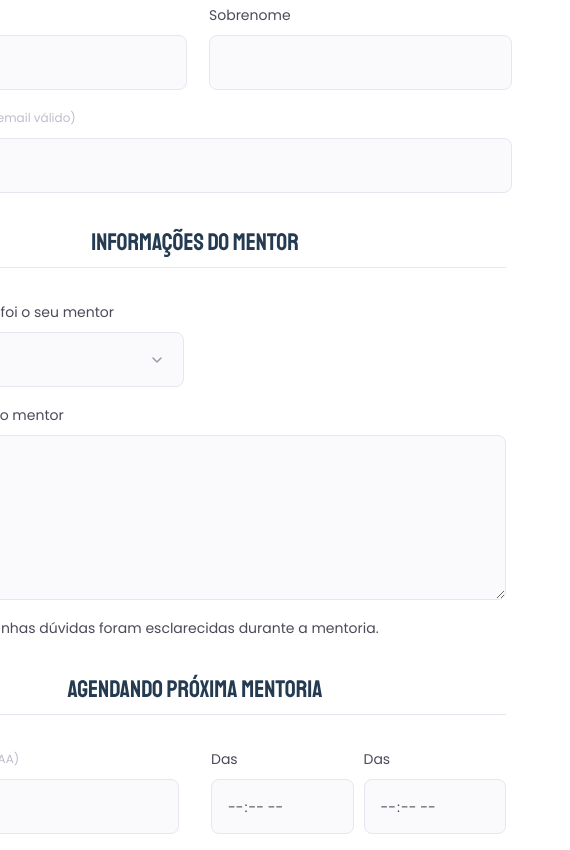
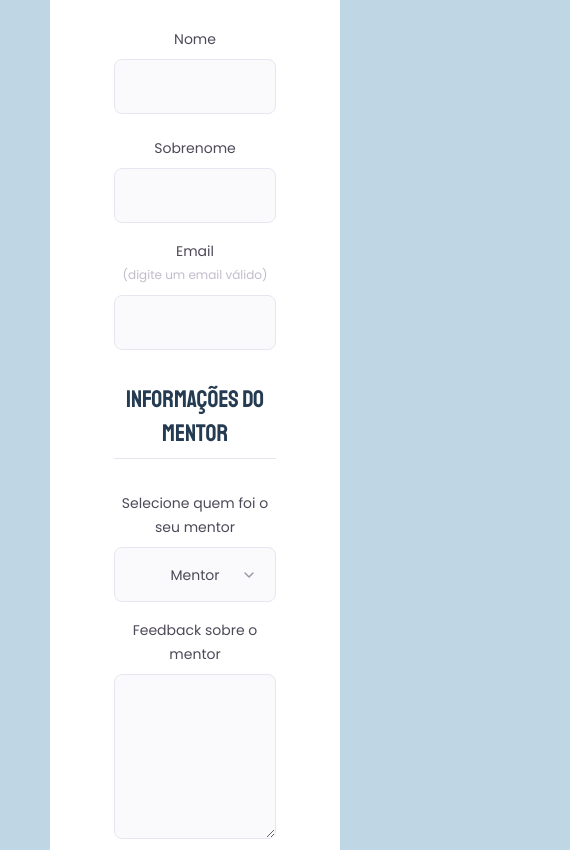
Before and after one commit to kauankarvalho/Formulario-Avancado, a website: page index.html in a window 390 px wide. Shown: the part 494-1344 px from the top of the page, 570 px wide, since content can reach past the window. Drawn offline with Linux system fonts and the light colour scheme.

Commit message:
feat: add input validation, button hover, and responsiveness

```diff
--- a/index.html
+++ b/index.html
@@ -16,7 +16,7 @@
   </head>
 
   <body
-    class="h-screen bg-[#BFD7E4] before:absolute before:left-0 before:top-0 before:-z-10 before:h-[46.5rem] before:w-[100%] before:bg-[#293241]"
+    class="h-[100%] bg-[#BFD7E4] px-[5rem] before:absolute before:left-0 before:top-0 before:-z-10 before:h-[46.5rem] before:w-[100%] before:bg-[#293241]"
   >
     <header class="flex flex-col items-center pb-[3.2rem] pt-[10.7rem]">
       <h1 class="font-staatliches text-[3.6rem]/[4.5rem] text-white">avalie a sua mentoria</h1>
@@ -32,45 +32,57 @@
     </header>
 
     <main class="flex flex-col items-center">
-      <div class="flex w-[75rem] justify-center rounded-t-[2rem] bg-[#F67669] py-[5rem]">
+      <div class="flex w-[100%] max-w-[75rem] justify-center rounded-t-[2rem] bg-[#F67669] py-[5rem]">
         <h1 class="font-staatliches text-[2.4rem]/[3.4rem] text-white">Informações Pessoais</h1>
       </div>
 
-      <form class="flex w-[75rem] flex-col gap-[3.2rem] rounded-b-[2rem] bg-white px-[6.4rem] pb-[6.4rem] pt-[3.2rem]">
+      <form
+        class="mb-[5rem] flex w-[100%] max-w-[75rem] flex-col gap-[3.2rem] rounded-b-[2rem] bg-white px-[6.4rem] pb-[6.4rem] pt-[3.2rem]"
+      >
         <fieldset class="flex flex-col gap-[1.6rem]">
           <legend class="hidden">Informações Pessoais</legend>
 
-          <div id="name-wrapper" class="flex gap-[2.2rem]">
+          <div id="name-wrapper" class="flex gap-[2.2rem] max-[500px]:flex-col">
             <div id="fist-name-wrapper" class="flex w-[100%] flex-col gap-[0.8rem]">
-              <label for="first-name" class="font-poppins text-[1.4rem]/[2.4rem] text-[#4E4958]">Nome</label>
+              <label for="first-name" class="font-poppins text-[1.4rem]/[2.4rem] text-[#4E4958] max-[570px]:text-center"
+                >Nome</label
+              >
               <input
-                class="h-[5.5rem] rounded-[0.8rem] border-[0.1rem] border-[#E6E6F0] bg-[#FAFAFC] px-[1.5rem] font-poppins text-[1.4rem]/[2.4rem] text-[#4E4958] outline-none focus:border-[0.2rem] focus:border-[#4E4958]"
+                class="h-[5.5rem] w-[100%] rounded-[0.8rem] border-[0.1rem] border-[#E6E6F0] bg-[#FAFAFC] px-[1.5rem] font-poppins text-[1.4rem]/[2.4rem] text-[#4E4958] outline-none focus:border-[0.2rem] focus:border-[#4E4958] max-[570px]:text-center"
                 type="text"
                 id="first-name"
                 name="first-name"
+                required
               />
             </div>
 
             <div id="last-name-wrapper" class="flex w-[100%] flex-col gap-[0.8rem]">
-              <label for="last-name" class="font-poppins text-[1.4rem]/[2.4rem] text-[#4E4958]">Sobrenome</label>
+              <label for="last-name" class="font-poppins text-[1.4rem]/[2.4rem] text-[#4E4958] max-[570px]:text-center"
+                >Sobrenome</label
+              >
               <input
-                class="h-[5.5rem] rounded-[0.8rem] border-[0.1rem] border-[#E6E6F0] bg-[#FAFAFC] px-[1.5rem] font-poppins text-[1.4rem]/[2.4rem] text-[#4E4958] outline-none focus:border-[0.2rem] focus:border-[#4E4958]"
+                class="h-[5.5rem] w-[100%] rounded-[0.8rem] border-[0.1rem] border-[#E6E6F0] bg-[#FAFAFC] px-[1.5rem] font-poppins text-[1.4rem]/[2.4rem] text-[#4E4958] outline-none focus:border-[0.2rem] focus:border-[#4E4958] max-[570px]:text-center"
                 type="text"
                 id="last-name"
                 name="last-name"
+                required
               />
             </div>
           </div>
 
           <div id="email-wrapper" class="flex w-[100%] flex-col gap-[0.8rem]">
-            <label for="email" class="flex gap-[0.9rem] font-poppins text-[1.4rem]/[2.4rem] text-[#4E4958]">
+            <label
+              for="email"
+              class="flex gap-[0.9rem] font-poppins text-[1.4rem]/[2.4rem] text-[#4E4958] max-[570px]:flex-col max-[570px]:items-center max-[570px]:gap-[0rem]"
+            >
               Email<span class="font-poppins text-[1.2rem] text-[#C1BCCC]">(digite um email válido)</span>
             </label>
             <input
-              class="h-[5.5rem] rounded-[0.8rem] border-[0.1rem] border-[#E6E6F0] bg-[#FAFAFC] px-[1.5rem] font-poppins text-[1.4rem]/[2.4rem] text-[#4E4958] outline-none focus:border-[0.2rem] focus:border-[#4E4958]"
+              class="h-[5.5rem] w-[100%] rounded-[0.8rem] border-[0.1rem] border-[#E6E6F0] bg-[#FAFAFC] px-[1.5rem] font-poppins text-[1.4rem]/[2.4rem] text-[#4E4958] outline-none focus:border-[0.2rem] focus:border-[#4E4958] max-[570px]:text-center"
               type="email"
               id="email"
               name="email"
+              required
             />
           </div>
         </fieldset>
@@ -83,13 +95,14 @@
           </legend>
 
           <div id="mentor-wrapper" class="mt-[3.2rem] flex w-[100%] flex-col gap-[0.8rem]">
-            <label for="mentor" class="font-poppins text-[1.4rem]/[2.4rem] text-[#4E4958]">
+            <label for="mentor" class="font-poppins text-[1.4rem]/[2.4rem] text-[#4E4958] max-[570px]:text-center">
               Selecione quem foi o seu mentor
             </label>
             <select
-              class="h-[5.5rem] max-w-[30rem] cursor-pointer appearance-none rounded-[0.8rem] border-[0.1rem] border-[#E6E6F0] bg-[#FAFAFC] bg-[url(../src/assets/select.svg)] bg-[right_1.4rem_top_50%] bg-no-repeat px-[1.5rem] font-poppins text-[1.4rem]/[2.4rem] text-[#4E4958] outline-none focus:border-[0.2rem] focus:border-[#4E4958]"
+              class="h-[5.5rem] w-[100%] max-w-[30rem] cursor-pointer appearance-none rounded-[0.8rem] border-[0.1rem] border-[#E6E6F0] bg-[#FAFAFC] bg-[url(../src/assets/select.svg)] bg-[right_1.4rem_top_50%] bg-no-repeat px-[1.5rem] font-poppins text-[1.4rem]/[2.4rem] text-[#4E4958] outline-none focus:border-[0.2rem] focus:border-[#4E4958] max-[570px]:max-w-[100%] max-[570px]:text-center"
               name="mentor"
               id="mentor"
+              required
             >
               <option value="" disabled selected>Mentor</option>
               <option value="mayk-brito">Mayk Brito</option>
@@ -99,66 +112,75 @@
           </div>
 
           <div id="feedback-wrapper" class="flex w-[100%] flex-col gap-[0.8rem]">
-            <label for="feedback" class="font-poppins text-[1.4rem]/[2.4rem] text-[#4E4958]">
+            <label for="feedback" class="font-poppins text-[1.4rem]/[2.4rem] text-[#4E4958] max-[570px]:text-center">
               Feedback sobre o mentor
             </label>
             <textarea
               name="feedback"
               id="feedback"
-              class="h-[16.5rem] rounded-[0.8rem] border-[0.1rem] border-[#E6E6F0] bg-[#FAFAFC] p-[1.5rem] font-poppins text-[1.4rem]/[2.4rem] text-[#4E4958] outline-none focus:border-[0.2rem] focus:border-[#4E4958]"
+              class="h-[16.5rem] w-[100%] rounded-[0.8rem] border-[0.1rem] border-[#E6E6F0] bg-[#FAFAFC] p-[1.5rem] font-poppins text-[1.4rem]/[2.4rem] text-[#4E4958] outline-none focus:border-[0.2rem] focus:border-[#4E4958]"
+              required
             ></textarea>
           </div>
 
-          <div id="checkbox-wrapper" class="flex gap-[0.8rem]">
+          <div id="checkbox-wrapper" class="flex items-center gap-[0.8rem] max-[500px]:flex-col">
             <input
-              class="h-[2.4rem] w-[2.4rem] cursor-pointer appearance-none rounded-[0.8rem] border-[0.1rem] border-[#E6E6F0] bg-[#FAFAFC] checked:bg-[url(../src/assets/check.svg)] checked:bg-center checked:bg-no-repeat"
+              class="h-[2.4rem] w-[2.4rem] min-w-[2.4rem] cursor-pointer appearance-none rounded-[0.8rem] border-[0.1rem] border-[#E6E6F0] bg-[#FAFAFC] checked:bg-[url(../src/assets/check.svg)] checked:bg-center checked:bg-no-repeat max-[500px]:order-2"
               type="checkbox"
               id="checkbox"
               name="checkbox"
             />
-            <label for="checkbox" class="font-poppins text-[1.4rem]/[2.4rem] text-[#4E4958]">
+            <label for="checkbox" class="font-poppins text-[1.4rem]/[2.4rem] text-[#4E4958] max-[500px]:text-center">
               Todas as minhas dúvidas foram esclarecidas durante a mentoria.
             </label>
           </div>
         </fieldset>
 
-        <fieldset class="flex gap-[3.2rem]">
+        <fieldset class="flex gap-[3.2rem] max-[570px]:flex-col">
           <legend
             class="w-[100%] border-b-[0.1rem] border-[#E6E6F0] pb-[0.8rem] text-center font-staatliches text-[2.4rem]/[3.4rem] text-[#253B51]"
           >
             Agendando próxima mentoria
           </legend>
 
-          <div id="date-wrapper" class="w-max-[29rem] mt-[3.2rem] flex w-[100%] flex-col gap-[0.8rem]">
-            <label for="date" class="flex gap-[0.9rem] font-poppins text-[1.4rem]/[2.4rem] text-[#4E4958]">
+          <div id="date-wrapper" class="mt-[3.2rem] flex w-[100%] flex-col gap-[0.8rem]">
+            <label
+              for="date"
+              class="flex gap-[0.9rem] font-poppins text-[1.4rem]/[2.4rem] text-[#4E4958] max-[570px]:flex-col max-[570px]:items-center max-[570px]:gap-[0rem]"
+            >
               Data<span class="font-poppins text-[1.2rem] text-[#C1BCCC]">(DD/MM/AAAA)</span>
             </label>
             <input
-              class="h-[5.5rem] cursor-text rounded-[0.8rem] border-[0.1rem] border-[#E6E6F0] bg-[#FAFAFC] px-[1.5rem] font-poppins text-[1.4rem]/[2.4rem] text-[#4E4958] outline-none focus:border-[0.2rem] focus:border-[#4E4958]"
+              class="h-[5.5rem] w-[100%] cursor-text rounded-[0.8rem] border-[0.1rem] border-[#E6E6F0] bg-[#FAFAFC] px-[1.5rem] font-poppins text-[1.4rem]/[2.4rem] text-[#4E4958] outline-none focus:border-[0.2rem] focus:border-[#4E4958] max-[570px]:text-center"
               type="date"
               id="date"
               name="date"
+              required
             />
           </div>
 
-          <div id="time-wrapper" class="mt-[3.2rem] flex w-[100%] gap-[1rem]">
-            <div id="time-start-wrapper" class="flex w-[100%] flex-col gap-[0.8rem]">
-              <label class="font-poppins text-[1.4rem]/[2.4rem] text-[#4E4958]" for=""> Das </label>
+          <div id="time-wrapper" class="mt-[3.2rem] flex w-[100%] gap-[1rem] max-[570px]:mt-[0px] max-[420px]:flex-col">
+            <div id="time-start-wrapper" class="flex w-[100%] flex-col gap-[0.8rem] max-[570px]:text-center">
+              <label class="font-poppins text-[1.4rem]/[2.4rem] text-[#4E4958]" for="time-start"> Das </label>
               <input
-                class="h-[5.5rem] cursor-text rounded-[0.8rem] border-[0.1rem] border-[#E6E6F0] bg-[#FAFAFC] px-[1.5rem] font-poppins text-[1.4rem]/[2.4rem] text-[#4E4958] outline-none focus:border-[0.2rem] focus:border-[#4E4958]"
+                class="h-[5.5rem] w-[100%] cursor-text rounded-[0.8rem] border-[0.1rem] border-[#E6E6F0] bg-[#FAFAFC] px-[1.5rem] font-poppins text-[1.4rem]/[2.4rem] text-[#4E4958] outline-none focus:border-[0.2rem] focus:border-[#4E4958] max-[570px]:text-center"
                 type="time"
                 id="time-start"
                 name="time-start"
+                required
               />
             </div>
 
             <div id="time-end-wrapper" class="flex w-[100%] flex-col gap-[0.8rem]">
-              <label class="font-poppins text-[1.4rem]/[2.4rem] text-[#4E4958]" for=""> Das </label>
+              <label class="font-poppins text-[1.4rem]/[2.4rem] text-[#4E4958] max-[570px]:text-center" for="time-end">
+                Até
+              </label>
               <input
-                class="h-[5.5rem] cursor-text rounded-[0.8rem] border-[0.1rem] border-[#E6E6F0] bg-[#FAFAFC] px-[1.5rem] font-poppins text-[1.4rem]/[2.4rem] text-[#4E4958] outline-none focus:border-[0.2rem] focus:border-[#4E4958]"
+                class="h-[5.5rem] w-[100%] cursor-text rounded-[0.8rem] border-[0.1rem] border-[#E6E6F0] bg-[#FAFAFC] px-[1.5rem] font-poppins text-[1.4rem]/[2.4rem] text-[#4E4958] outline-none focus:border-[0.2rem] focus:border-[#4E4958] max-[570px]:text-center"
                 type="time"
                 id="time-end"
                 name="time-end"
+                required
               />
             </div>
           </div>
@@ -166,7 +188,7 @@
 
         <button
           type="submit"
-          class="mt-[3.2rem] rounded-[0.8rem] bg-[#F67669] p-[1.25rem] font-staatliches text-[2rem]/[2.6rem] text-white"
+          class="mt-[3.2rem] rounded-[0.8rem] bg-[#F67669] p-[1.25rem] font-staatliches text-[2rem]/[2.6rem] text-white transition-all duration-[0.3s] ease-in-out hover:scale-[1.03]"
         >
           salvar
         </button>
```
Also changed, not shown: dist/style.css.
